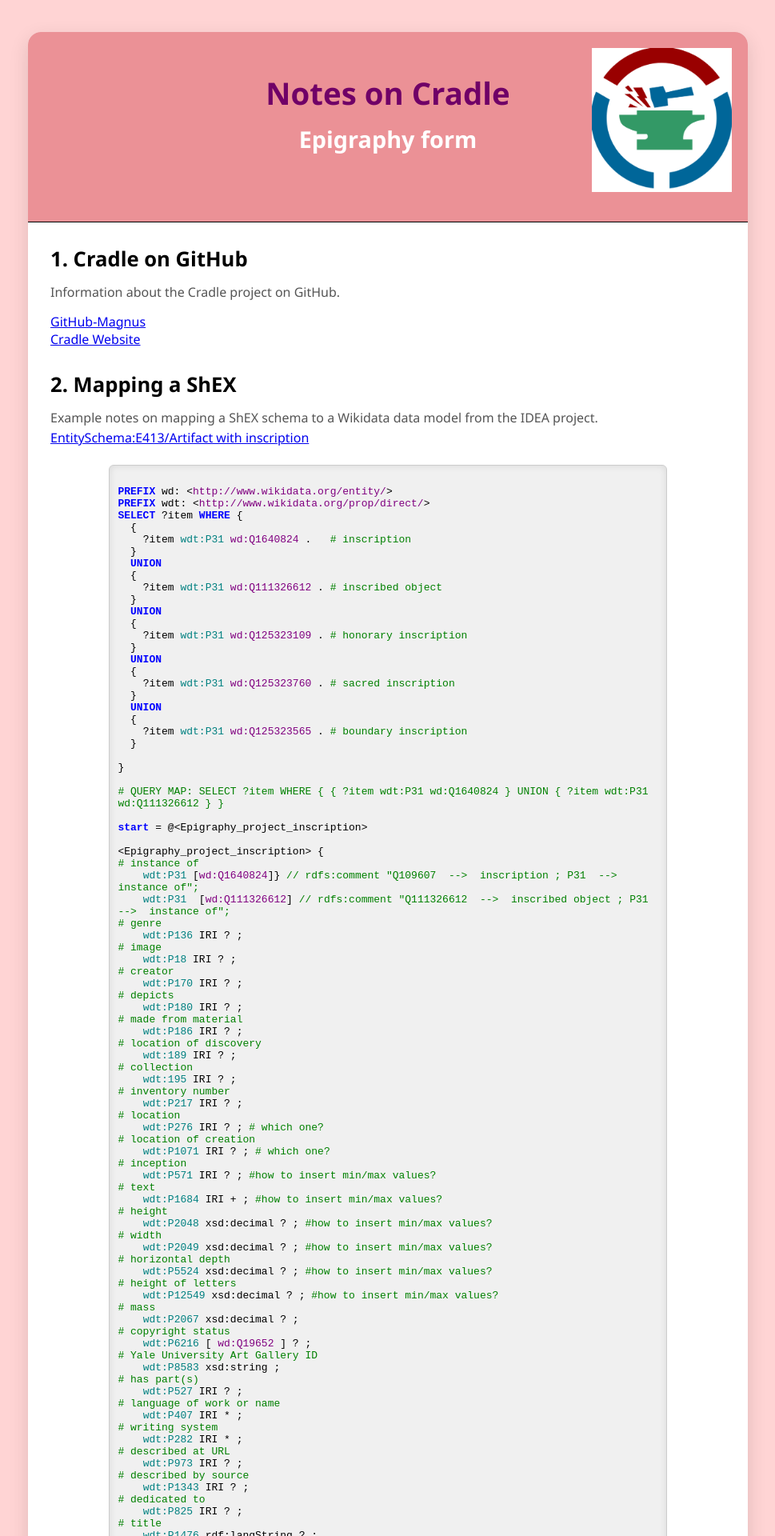
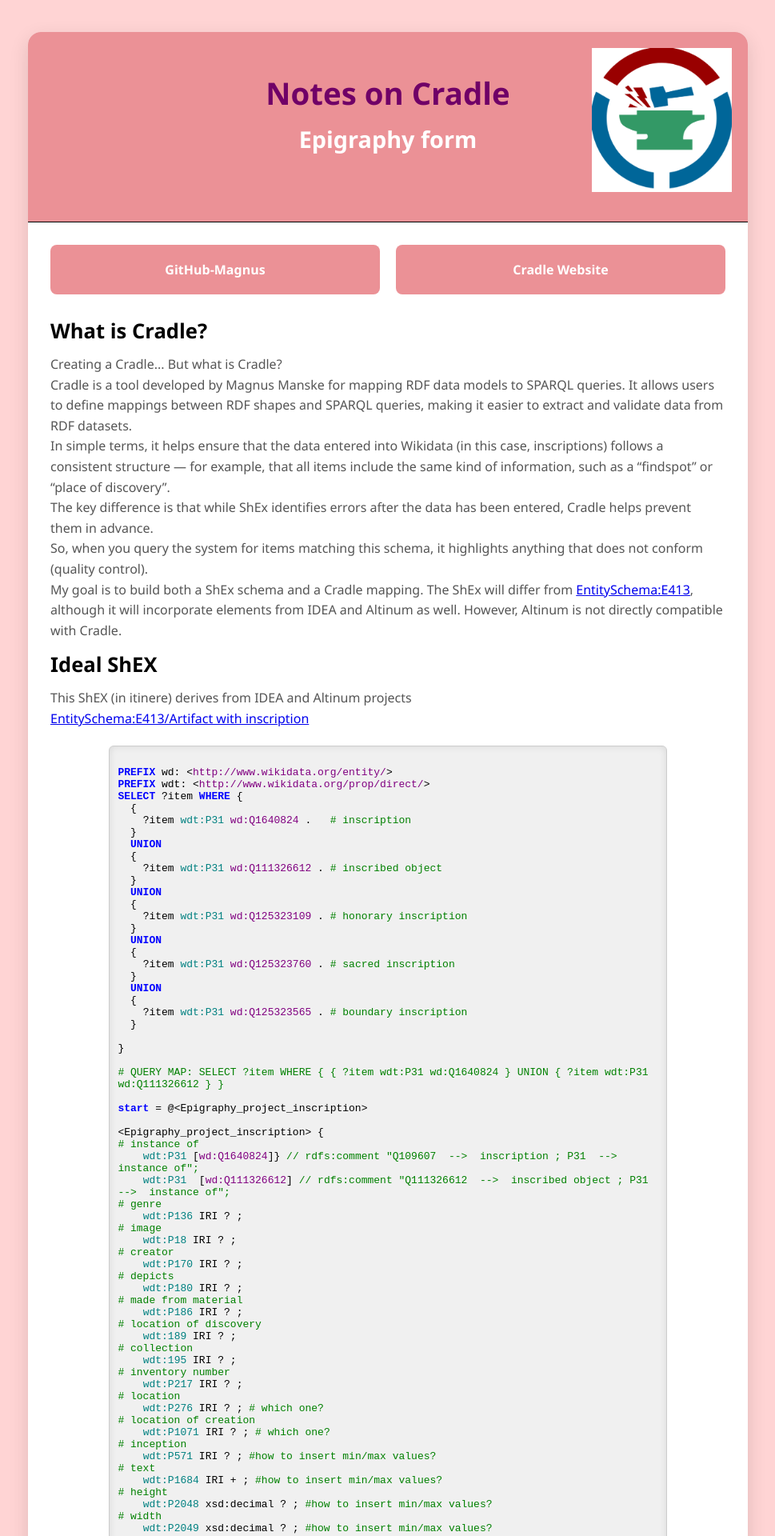
Before and after one commit to ac-inscript/cs-notes, a Jekyll site: the page cradle.html, which Jekyll copies as it is, in a window 1280 px wide. Shown: the top 1920 px of the page at 80% size, without its empty margins (155-1124 px from the left). Built offline with Jekyll 4.4.1, drawn with Linux system fonts in a browser that asks for light colours.

Commit message:
added boxes with link ad links to cradles

```diff
--- a/cradle.html
+++ b/cradle.html
@@ -69,6 +69,25 @@
             padding: 0;
             margin: 0 0 12px;
         }
+        .link-boxes {
+            display: flex;
+            gap: 20px;
+        }
+        .link-box {
+            background: #eb9196;
+            padding: 20px;
+            border-radius: 8px;
+            text-align: center;
+            flex: 1;
+        }
+        .link-box a {
+            color: #ffffff;
+            text-decoration: none;
+            font-weight: bold;
+        }
+        .link-box a:hover {
+            text-decoration: underline;
+        }
         .sparql-box {
             display: block;
             max-width: 80%;
@@ -132,17 +151,24 @@
                 <img src="Toolforge.png" alt="Toolforge" style="width: 175px; height: auto;"><br>
             </header>
             <main class="content">
-                                <section class="section">
-                <h2>1. Cradle on GitHub</h2>
-                    <p>Information about the Cradle project on GitHub.</p>
-                    <ul class="links">
-                        <li><a href="https://github.com/magnusmanske/cradle">GitHub-Magnus</a></li>
-                        <li><a href="https://cradle.toolforge.org/#/">Cradle Website</a></li>
-                    </ul>
+                <section class="section">
+                    <div class="link-boxes">
+                        <div class="link-box">
+                            <a href="https://github.com/magnusmanske/cradle">GitHub-Magnus</a>
+                        </div>
+                        <div class="link-box">
+                            <a href="https://cradle.toolforge.org/#/">Cradle Website</a>
+                        </div>
+                    </div>
                 </section>
                 <section class="section">
-                    <h2>2. Mapping a ShEX</h2>
-                    <p>Example notes on mapping a ShEX schema to a Wikidata data model from the IDEA project.<br>
+                    <h2>What is Cradle?</h2>
+                    <p>Creating a Cradle...
+                    But what is Cradle? <br> Cradle is a tool developed by Magnus Manske for mapping RDF data models to SPARQL queries. It allows users to define mappings between RDF shapes and SPARQL queries, making it easier to extract and validate data from RDF datasets. <br> In simple terms, it helps ensure that the data entered into Wikidata (in this case, inscriptions) follows a consistent structure — for example, that all items include the same kind of information, such as a “findspot” or “place of discovery”. <br> The key difference is that while ShEx identifies errors after the data has been entered, Cradle helps prevent them in advance. <br> So, when you query the system for items matching this schema, it highlights anything that does not conform (quality control). <br> My goal is to build both a ShEx schema and a Cradle mapping. The ShEx will differ from <a href="https://www.wikidata.org/wiki/EntitySchema:E413">EntitySchema:E413</a>, although it will incorporate elements from IDEA and Altinum as well. However, Altinum is not directly compatible with Cradle.
+                    </p>
+                <section class="section">
+                    <h2>Ideal ShEX</h2>
+                    <p>This ShEX (in itinere) derives from IDEA and Altinum projects<br>
                     <a href="https://www.wikidata.org/wiki/EntitySchema:E413">EntitySchema:E413/Artifact with inscription</a>
                     </p>
                     <div class="sparql-box">
```
